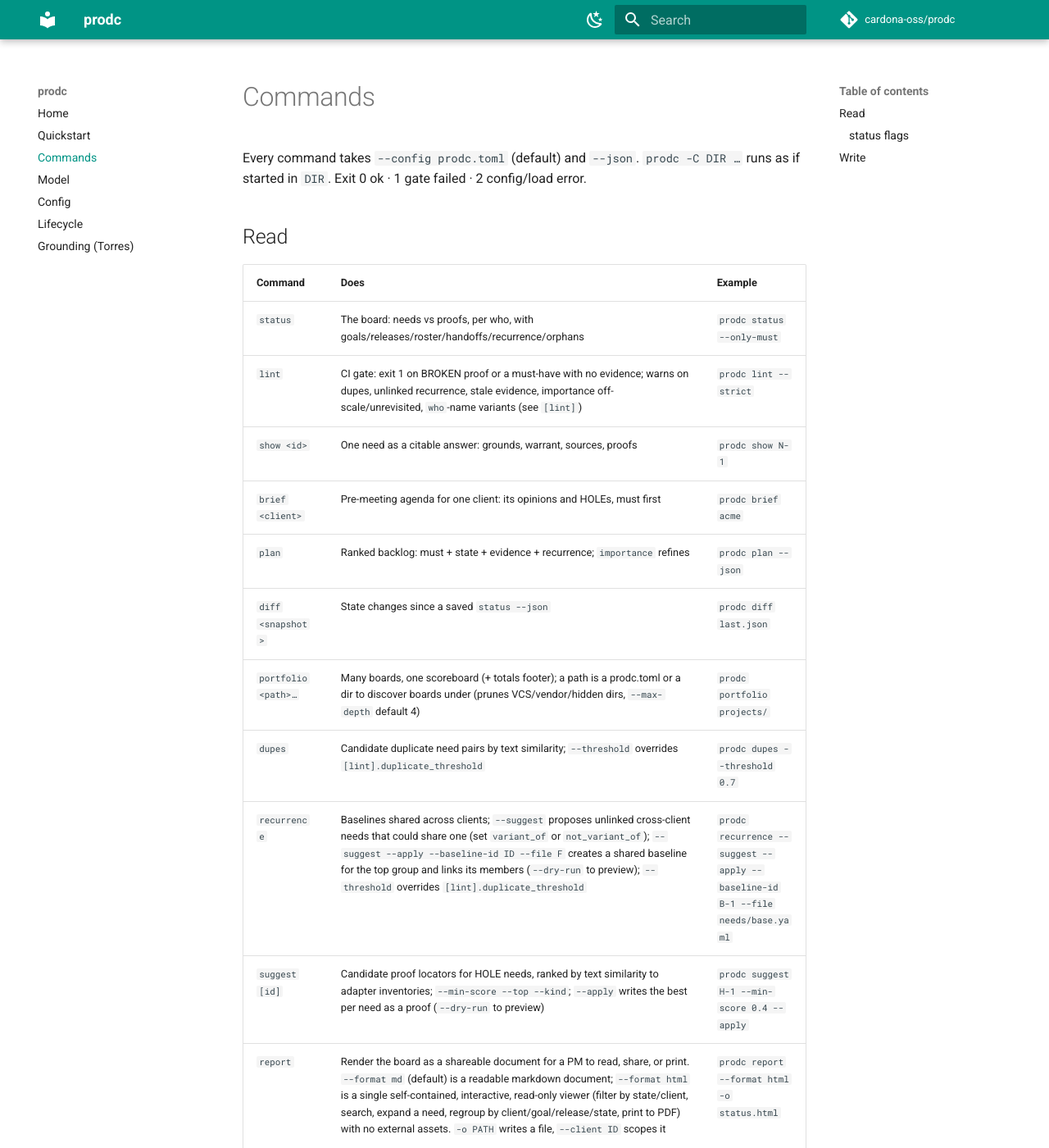
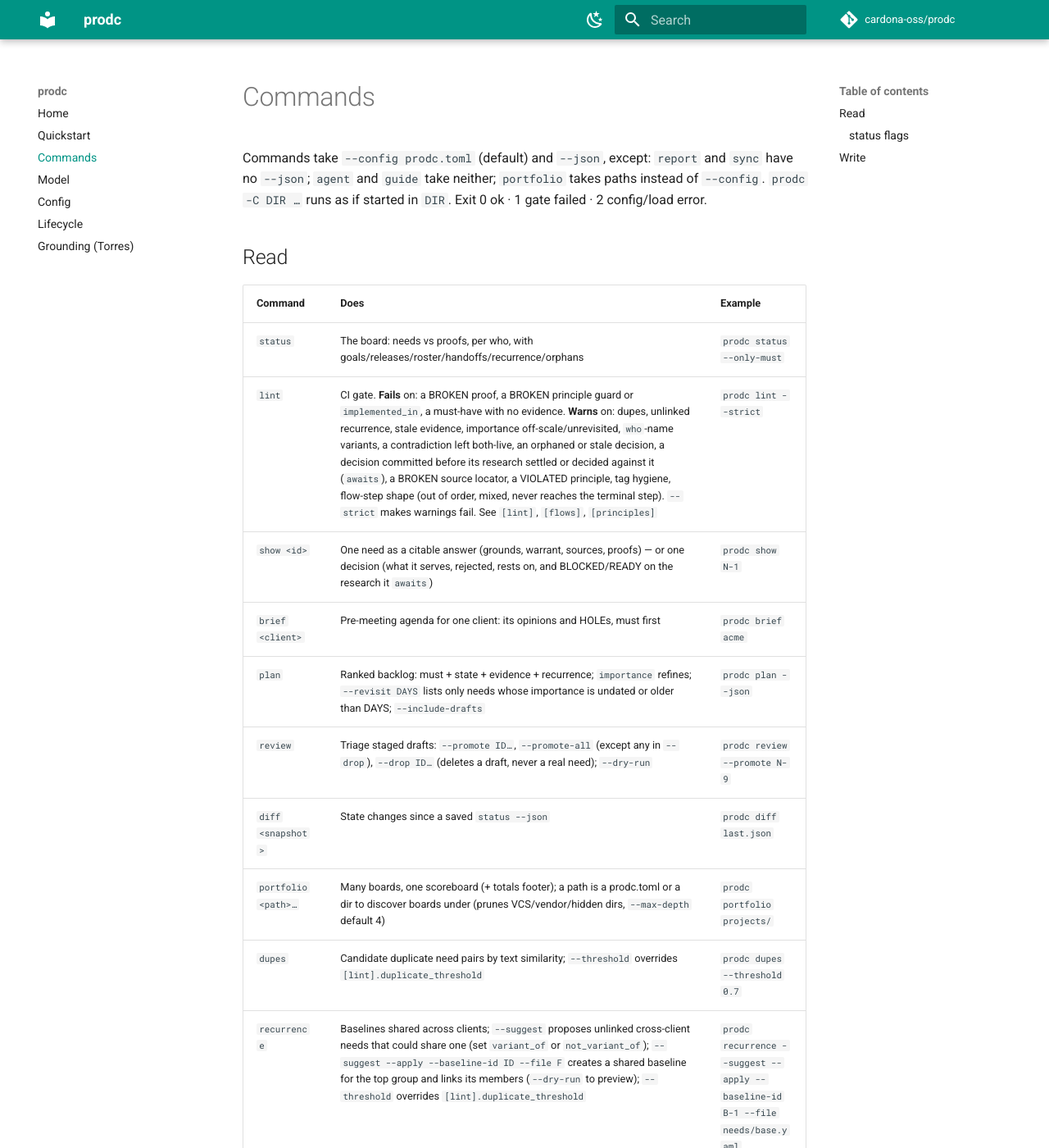
Before and after one commit to jorgeecardona/prodc, an MkDocs documentation site: the page built from docs/commands.md, in a window 1280 px wide and 1400 px high. Shown: the whole window at 82% size. Built offline with MkDocs 1.6.1 and Material for MkDocs 9.7.7, drawn with Linux system fonts in a browser that asks for light colours; comment, search, counter and statistics services are not loaded; some of the changed text lies outside the part shown.

Commit message:
docs: close the 0.4.x docs drift — commands, config, model, index, mkdocs (#94)
Audited against `prodc <cmd> --help`, writer.py, config.py and model.py (the
drift list from Fable's 10-18 review).

- commands.md: the --json/--config line names the exceptions (report, sync,
  agent, guide, portfolio); add the missing `review` command; `status --tag`;
  `plan --revisit`/`--include-drafts`; `set` fields gain description/role/tags
  and `children+=ID@step`; `add principle --scope/--implemented-in/--proof`;
  the lint row lists what fails vs warns in 0.4.x; `show` covers decisions;
  drafts promote via `review --promote`.
- config.md: `[principles].scopes` and `[lint].draft_max_age_days` documented.
- model.md: a Principle states table (ENFORCED/STATED/VIOLATED/BROKEN/UNRESOLVED).
- index.md: the "doesn't call a model or ping a tracker" line hedged (gitlab
  source adapter, command hooks); Lifecycle and Grounding added to "where next".
- quickstart.md: the checked-in example is the larger one (adds N-4, 2/4).
- mkdocs.yml: site_url. pyproject: drop unused mkdocstrings from the docs extra
  (no ::: directive anywhere) and the stale Read the Docs comment; uv.lock relocked.

Strict mkdocs build passes. The CHANGELOG part landed in 3a82622.

```diff
--- a/docs/commands.md
+++ b/docs/commands.md
@@ -1,16 +1,17 @@
 # Commands
 
-Every command takes `--config prodc.toml` (default) and `--json`. `prodc -C DIR …` runs as if started in `DIR`. Exit 0 ok · 1 gate failed · 2 config/load error.
+Commands take `--config prodc.toml` (default) and `--json`, except: `report` and `sync` have no `--json`; `agent` and `guide` take neither; `portfolio` takes paths instead of `--config`. `prodc -C DIR …` runs as if started in `DIR`. Exit 0 ok · 1 gate failed · 2 config/load error.
 
 ## Read
 
 | Command | Does | Example |
 |---|---|---|
 | `status` | The board: needs vs proofs, per who, with goals/releases/roster/handoffs/recurrence/orphans | `prodc status --only-must` |
-| `lint` | CI gate: exit 1 on BROKEN proof or a must-have with no evidence; warns on dupes, unlinked recurrence, stale evidence, importance off-scale/unrevisited, `who`-name variants (see `[lint]`) | `prodc lint --strict` |
-| `show <id>` | One need as a citable answer: grounds, warrant, sources, proofs | `prodc show N-1` |
+| `lint` | CI gate. **Fails** on: a BROKEN proof, a BROKEN principle guard or `implemented_in`, a must-have with no evidence. **Warns** on: dupes, unlinked recurrence, stale evidence, importance off-scale/unrevisited, `who`-name variants, a contradiction left both-live, an orphaned or stale decision, a decision committed before its research settled or decided against it (`awaits`), a BROKEN source locator, a VIOLATED principle, tag hygiene, flow-step shape (out of order, mixed, never reaches the terminal step). `--strict` makes warnings fail. See `[lint]`, `[flows]`, `[principles]` | `prodc lint --strict` |
+| `show <id>` | One need as a citable answer (grounds, warrant, sources, proofs) — or one decision (what it serves, rejected, rests on, and BLOCKED/READY on the research it `awaits`) | `prodc show N-1` |
 | `brief <client>` | Pre-meeting agenda for one client: its opinions and HOLEs, must first | `prodc brief acme` |
-| `plan` | Ranked backlog: must + state + evidence + recurrence; `importance` refines | `prodc plan --json` |
+| `plan` | Ranked backlog: must + state + evidence + recurrence; `importance` refines; `--revisit DAYS` lists only needs whose importance is undated or older than DAYS; `--include-drafts` | `prodc plan --json` |
+| `review` | Triage staged drafts: `--promote ID…`, `--promote-all` (except any in `--drop`), `--drop ID…` (deletes a draft, never a real need); `--dry-run` | `prodc review --promote N-9` |
 | `diff <snapshot>` | State changes since a saved `status --json` | `prodc diff last.json` |
 | `portfolio <path>…` | Many boards, one scoreboard (+ totals footer); a path is a prodc.toml or a dir to discover boards under (prunes VCS/vendor/hidden dirs, `--max-depth` default 4) | `prodc portfolio projects/` |
 | `dupes` | Candidate duplicate need pairs by text similarity; `--threshold` overrides `[lint].duplicate_threshold` | `prodc dupes --threshold 0.7` |
@@ -30,7 +31,7 @@ Every command takes `--config prodc.toml` (default) and `--json`. `prodc -C DIR
 | `--only-must` | must-haves only |
 | `--include-drafts` | include draft (staged) needs; by default they are hidden and uncounted (#60) |
 | `--stale DAYS` | only needs whose newest `observed_at` is older than DAYS (`[lint].stale_after_days` makes it a lint warning) |
-| `--client ID` / `--goal ID` | scope board and coverage to one client / goal |
+| `--client ID` / `--goal ID` / `--tag TAG` | scope board and coverage to one client / goal / tag |
 | `--strict` | also exit 1 on any opinion |
 | `--min-coverage 0.8` | exit 1 below that delivered/total |
 | `--max-dangling N` | tolerate N BROKEN proofs (default 0) |
@@ -44,17 +45,17 @@ Each rewrites one YAML file, re-loads the whole model as validation, reverts on
 
 | Command | Does | Example |
 |---|---|---|
-| `set <id> key=value` | set one field; `key+=value` appends to `proofs`/`children`; `importance=<n\|label>` is checked against the `[importance]` rubric and stamps `importance_set_at` | `prodc set N-2 importance=needed` |
+| `set <id> key=value` | set one field; `key+=value` appends to a list (`children+=ID@step` adds a stepped edge); `importance=<n\|label>` is checked against the `[importance]` rubric and stamps `importance_set_at` | `prodc set N-2 importance=needed` |
 | `capture <id> --kind K` | append a source (`K` = `primary`\|`secondary`\|`assumption`; old `interview`/`artifact`/`proxy`/`internal` still accepted); `--who --date --quote --locator --observed-at` (observed-at defaults to today, for staleness) | `prodc capture N-3 --kind primary --who Ana --date 2026-10-05 --quote "…"` |
 | `accept <id> --who W --date D` | add an `accept:W@D` proof; `--revoke` removes it | `prodc accept N-2 --who jorge --date 2026-10-05` |
 | `attest <id> --by X --date D` | record a review that the proofs establish the need; `--verdict pass\|concerns\|fail` (only pass clears it — anything else warns), `--ai --comment` | `prodc attest N-1 --by claude-fable-5-1 --ai --date 2026-10-05 --verdict pass` |
 | `withdraw <id> --reason R` | record a decision against the need: off the board + out of coverage, the record kept; `--kind wont_do\|out_of_scope\|duplicate`, `--of` (the original, required for duplicate), `--principle` (the vision it rests on); `--date` defaults to today | `prodc withdraw N-7 --reason "dup" --kind duplicate --of N-3` |
 | `withdraw decision <id> --reason R` / `reinstate decision <id>` | supersede / restore a decision (noun-first; ids are unique per noun) | `prodc withdraw decision D-1 --reason "superseded by D-7"` |
 | `reinstate <id>` | remove a need's withdrawal, putting it back on the board (errors if not withdrawn) | `prodc reinstate N-7` |
-| `add need <id> --text T --who W --file F` | new need with agent provenance; `--kind assumption\|secondary` (never primary — that's earned by a real user); warns on a possible duplicate, `--strict-dupes` refuses, `--no-dupe-check` skips; `--draft` stages it off the board (promote later with `set <id> draft=false`) | `prodc add need N-9 --text "…" --who bot --file needs/bot.yaml --draft` |
+| `add need <id> --text T --who W --file F` | new need with agent provenance; `--kind assumption\|secondary` (never primary — that's earned by a real user); warns on a possible duplicate, `--strict-dupes` refuses, `--no-dupe-check` skips; `--draft` stages it off the board (promote with `review --promote <id>`, or `set <id> draft=false`) | `prodc add need N-9 --text "…" --who bot --file needs/bot.yaml --draft` |
 | `add role <id> --text T --file F` | declare a Role in `F`'s `roles:` list (new file created if needed); duplicate id refused | `prodc add role owner --text "owns the roastery" --file needs/roles.yaml` |
-| `add principle <id> --text T --file F` | declare a product principle (the vision); `--from-need <id>` promotes a need, copying its text + sources | `prodc add principle P-1 --text "local-first" --file needs/principles.yaml` |
+| `add principle <id> --text T --file F` | declare a principle (the vision); `--scope` (must be in `[principles].scopes`, default `product`), `--implemented-in LOCATOR` (the one place the values live), `--proof LOCATOR` (repeatable guard tests → ENFORCED/VIOLATED); `--from-need <id>` promotes a need, copying its text + sources | `prodc add principle P-1 --text "local-first" --file needs/principles.yaml` |
 | `revise principle <id> [--text] [--date]` | re-state a principle; re-stamps `revised_at`, which flags decisions taken under the old version for re-review | `prodc revise principle P-1 --text "…"` |
 | `add decision <id> --text T --needs IDS --file F` | the solution chosen for a need (OST); `--alternative` (repeatable, the rejected options), `--consequences`, `--principles`, `--date` | `prodc add decision D-1 --text "store as FLAC" --needs N-1 --alternative WAV --file needs/decisions.yaml` |
 
-`set` fields: `text who must importance claim goal release variant_of client product draft`; lists: `proofs children contradicts`.
+`set` fields: `text description who role must importance claim goal release variant_of client product draft`; lists: `proofs children contradicts tags`. A decision's `awaits` is edited in the YAML (no setter yet).
--- a/mkdocs.yml
+++ b/mkdocs.yml
@@ -1,5 +1,6 @@
 site_name: prodc
 site_description: Product management as code — roles, flows, and features traced to evidence.
+site_url: https://cardona-oss.gitlab.io/prodc/
 repo_url: https://gitlab.com/cardona-oss/prodc
 repo_name: cardona-oss/prodc
 
--- a/pyproject.toml
+++ b/pyproject.toml
@@ -31,11 +31,11 @@ dependencies = ["pyyaml>=6"]
 prodc = "prodc.cli:main"
 
 [project.optional-dependencies]
-# docs are an *extra* (not a uv dependency-group) so Read the Docs can install them via pip
+# docs are an *extra* (not a uv dependency-group): CI's `pages` job and moon's `docs` task
+# install them with `--extra docs` to build the GitLab Pages site
 docs = [
     "mkdocs>=1.6",
     "mkdocs-material>=9.5",
-    "mkdocstrings[python]>=0.27",
 ]
 
 [project.urls]
```
Also changed, not shown: docs/config.md (+10 -0 lines), docs/index.md (+3 -1 lines), docs/model.md (+13 -0 lines), docs/quickstart.md (+1 -1 lines), 1 other file.
